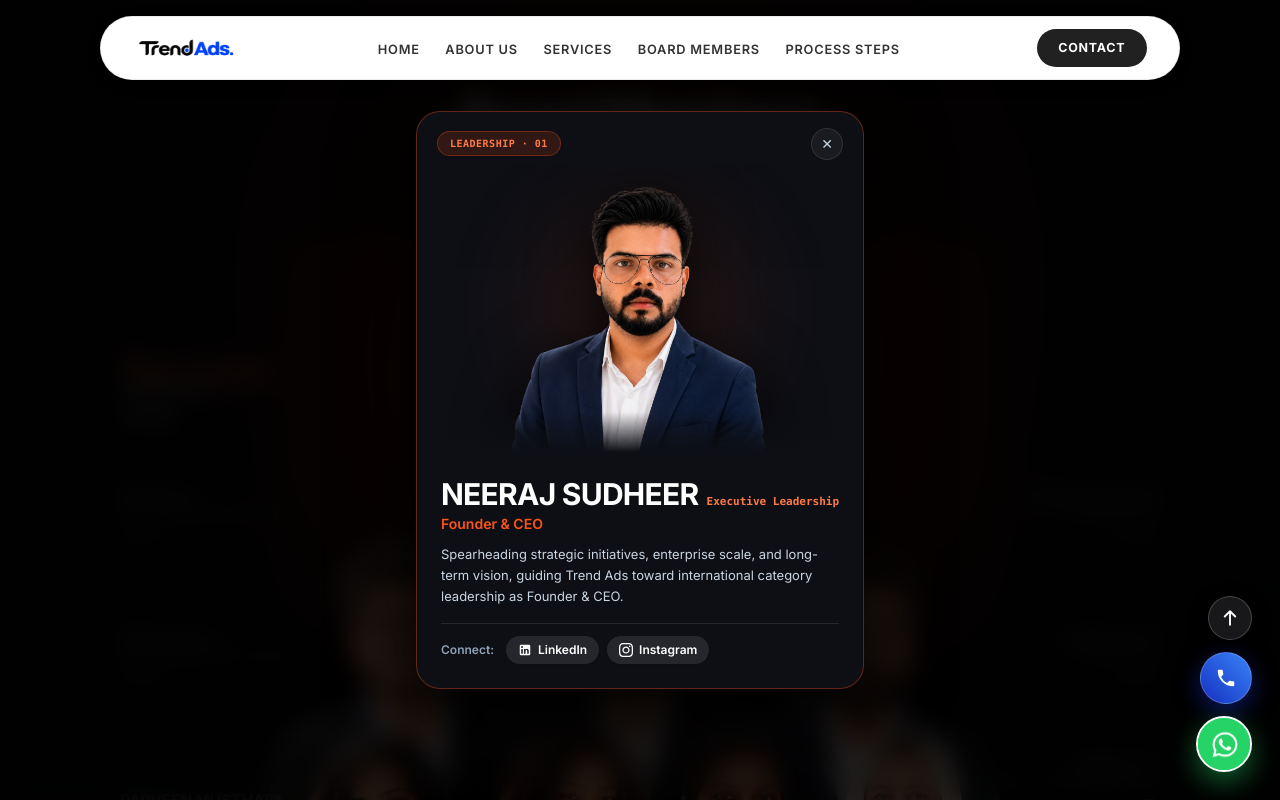
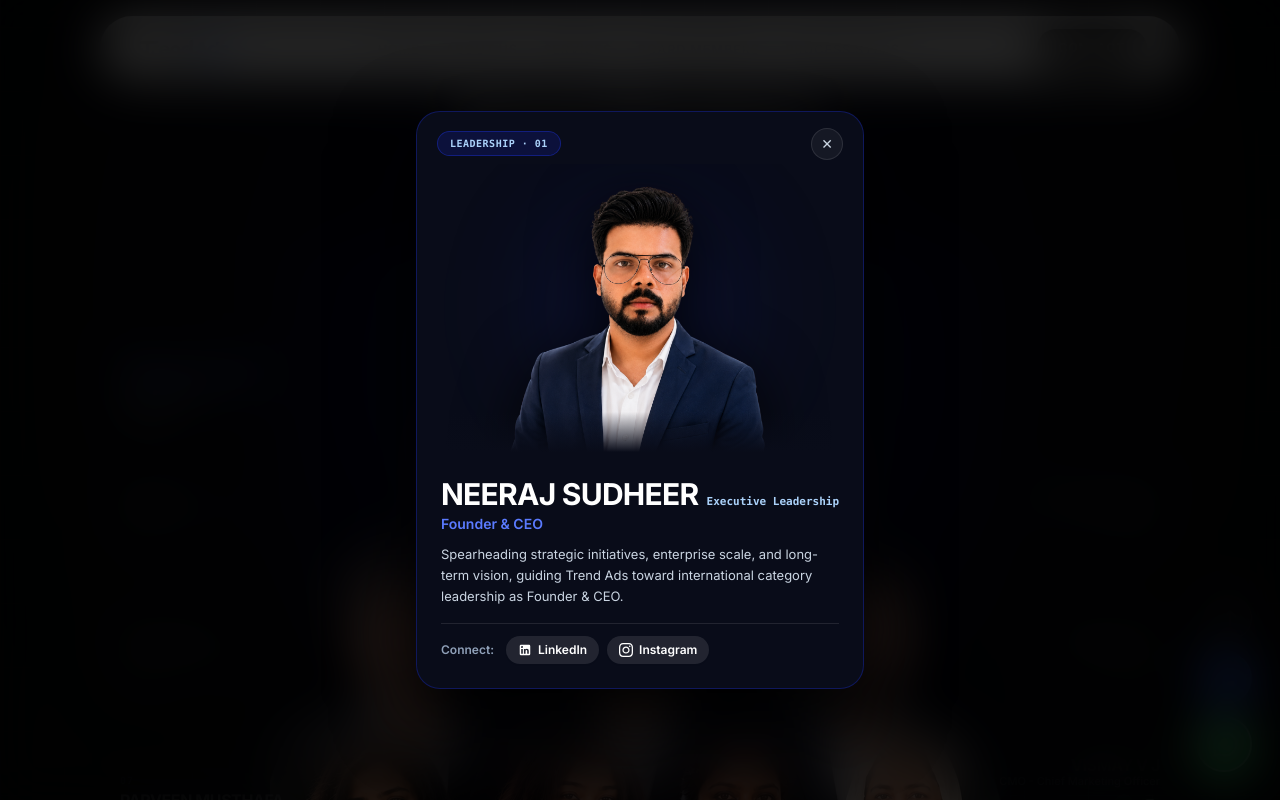
Before and after one commit to Trend-Ads/TrendAds-2.0, a Next.js app: page / in a window 1280 px wide. Both pictures are taken after a click on the button 634 px from the left and 5777 px from the top of the page. Shown: the part 5377-6177 px from the top of the page. Built offline with nearby package versions, Linux system fonts and the light colour scheme.

Commit message:
feat(members) - updates on the board members - 002

```diff
--- a/src/components/board/BoardMembersSection.tsx
+++ b/src/components/board/BoardMembersSection.tsx
@@ -1,7 +1,8 @@
 "use client";
 
 import Image from "next/image";
-import React, { useState, useRef, useEffect, useCallback } from "react";
+import React, { useState, useRef, useEffect, useCallback, useSyncExternalStore } from "react";
+import { createPortal } from "react-dom";
 import { motion, AnimatePresence } from "framer-motion";
 
 interface BoardMember {
@@ -202,6 +203,8 @@ const BOARD_MEMBERS: BoardMember[] = [
   },
 ];
 
+const emptySubscribe = () => () => {};
+
 export default function BoardMembersSection() {
   const [selectedId, setSelectedId] = useState<string | null>(null);
   const [hoveredId, setHoveredId] = useState<string | null>(null);
@@ -226,9 +229,53 @@ export default function BoardMembersSection() {
     setHoveredId(null);
   }, []);
 
+  const isClient = useSyncExternalStore(
+    emptySubscribe,
+    () => true,
+    () => false
+  );
+
+  // Stop background scroll and pause Lenis when modal is open
+  useEffect(() => {
+    if (!selectedId) return;
+
+    const originalBodyOverflow = document.body.style.overflow;
+    const originalHtmlOverflow = document.documentElement.style.overflow;
+
+    document.body.style.overflow = "hidden";
+    document.documentElement.style.overflow = "hidden";
+
+    // Pause Lenis smooth scroll if active
+    const win = window as unknown as { lenis?: { stop: () => void; start: () => void } };
+    win.lenis?.stop();
+
+    // Prevent wheel & touch on background outside the modal card
+    const handleWheelOrTouch = (e: TouchEvent | WheelEvent) => {
+      const modalEl = document.getElementById("board-member-modal-card");
+      if (modalEl && modalEl.contains(e.target as Node)) {
+        return;
+      }
+      if (e.cancelable) {
+        e.preventDefault();
+      }
+    };
+
+    window.addEventListener("wheel", handleWheelOrTouch, { passive: false });
+    window.addEventListener("touchmove", handleWheelOrTouch, { passive: false });
+
+    return () => {
+      document.body.style.overflow = originalBodyOverflow;
+      document.documentElement.style.overflow = originalHtmlOverflow;
+      win.lenis?.start();
+      window.removeEventListener("wheel", handleWheelOrTouch);
+      window.removeEventListener("touchmove", handleWheelOrTouch);
+    };
+  }, [selectedId]);
+
   // Dismiss selection on Escape or clicking outside
   useEffect(() => {
     const handleClickOutside = (e: MouseEvent) => {
+      if (selectedId) return;
       if (
         containerRef.current &&
         !containerRef.current.contains(e.target as Node)
@@ -250,7 +297,7 @@ export default function BoardMembersSection() {
       window.removeEventListener("click", handleClickOutside);
       window.removeEventListener("keydown", handleKeyDown);
     };
-  }, []);
+  }, [selectedId]);
 
   const handleMemberSelect = useCallback((id: string) => {
     setSelectedId((prev) => (prev === id ? null : id));
@@ -264,18 +311,18 @@ export default function BoardMembersSection() {
     >
       {/* ── Cinematic Studio Ambient Atmosphere ── */}
       <div
-        className="absolute top-1/4 left-1/2 -translate-x-1/2 -translate-y-1/2 w-[900px] h-[650px] pointer-events-none opacity-25 blur-[160px] rounded-full"
+        className="absolute top-1/4 left-1/2 -translate-x-1/2 -translate-y-1/2 w-[900px] h-[650px] pointer-events-none opacity-30 blur-[160px] rounded-full"
         style={{
           background:
-            "radial-gradient(circle, #ff5419 0%, #c0200a 45%, transparent 75%)",
+            "radial-gradient(circle, #1B2CC1 0%, #0c1566 45%, transparent 75%)",
         }}
         aria-hidden="true"
       />
       <div
-        className="absolute bottom-16 left-1/3 w-[550px] h-[400px] pointer-events-none opacity-15 blur-[140px] rounded-full"
+        className="absolute bottom-16 left-1/3 w-[550px] h-[400px] pointer-events-none opacity-20 blur-[140px] rounded-full"
         style={{
           background:
-            "radial-gradient(circle, #f97316 0%, #ff5419 60%, transparent 80%)",
+            "radial-gradient(circle, #3B82F6 0%, #1B2CC1 60%, transparent 80%)",
         }}
         aria-hidden="true"
       />
@@ -335,14 +382,14 @@ export default function BoardMembersSection() {
                   >
                     <span
                       className={`text-[10px] font-mono tracking-widest font-bold mb-0.5 transition-colors ${
-                        isSelected ? "text-[#ff7a45]" : "text-slate-400 group-hover:text-[#ff7a45]"
+                        isSelected ? "text-[#5B7BFF]" : "text-slate-400 group-hover:text-[#5B7BFF]"
                       }`}
                     >
                       {member.num}
                     </span>
                     <h3
                       className={`text-sm lg:text-base font-black uppercase tracking-tight leading-tight transition-colors ${
-                        isSelected ? "text-[#ff7a45]" : "text-white group-hover:text-[#ff7a45]"
+                        isSelected ? "text-[#5B7BFF]" : "text-white group-hover:text-[#5B7BFF]"
                       }`}
                     >
                       {member.name}
@@ -417,14 +464,14 @@ export default function BoardMembersSection() {
                   >
                     <span
                       className={`text-[10px] font-mono tracking-widest font-bold mb-0.5 transition-colors ${
-                        isSelected ? "text-[#ff7a45]" : "text-slate-400 group-hover:text-[#ff7a45]"
+                        isSelected ? "text-[#5B7BFF]" : "text-slate-400 group-hover:text-[#5B7BFF]"
                       }`}
                     >
                       {member.num}
                     </span>
                     <h3
                       className={`text-sm lg:text-base font-black uppercase tracking-tight leading-tight transition-colors ${
-                        isSelected ? "text-[#ff7a45]" : "text-white group-hover:text-[#ff7a45]"
+                        isSelected ? "text-[#5B7BFF]" : "text-white group-hover:text-[#5B7BFF]"
                       }`}
                     >
                       {member.name}
@@ -485,10 +532,10 @@ export default function BoardMembersSection() {
           >
             {/* Backlight halo behind the leadership pyramid */}
             <div
-              className="absolute top-[32%] left-1/2 -translate-x-1/2 -translate-y-1/2 w-[520px] h-[520px] pointer-events-none -z-10 opacity-35 blur-[90px] rounded-full"
+              className="absolute top-[32%] left-1/2 -translate-x-1/2 -translate-y-1/2 w-[520px] h-[520px] pointer-events-none -z-10 opacity-40 blur-[90px] rounded-full"
               style={{
                 background:
-                  "radial-gradient(circle, rgba(255,84,25,0.4) 0%, rgba(192,32,10,0.18) 50%, transparent 75%)",
+                  "radial-gradient(circle, rgba(27,44,193,0.5) 0%, rgba(12,21,102,0.2) 50%, transparent 75%)",
               }}
             />
 
@@ -531,7 +578,7 @@ export default function BoardMembersSection() {
                 transition={{ duration: 0.25 }}
                 className="absolute inset-0 pointer-events-none z-15"
                 style={{
-                  background: `radial-gradient(circle at ${activeMember.xPct}% ${activeMember.yPct}%, rgba(255,84,25,0.38) 0%, rgba(255,84,25,0.12) 28%, transparent 55%)`,
+                  background: `radial-gradient(circle at ${activeMember.xPct}% ${activeMember.yPct}%, rgba(27,44,193,0.42) 0%, rgba(27,44,193,0.15) 28%, transparent 55%)`,
                 }}
               />
             )}
@@ -564,7 +611,7 @@ export default function BoardMembersSection() {
                     className="w-full h-full rounded-full cursor-pointer focus:outline-none touch-manipulation relative transition-all duration-300"
                     style={{
                       background: isSelected
-                        ? "radial-gradient(circle, rgba(255,84,25,0.2) 0%, transparent 70%)"
+                        ? "radial-gradient(circle, rgba(27,44,193,0.3) 0%, transparent 70%)"
                         : "transparent",
                     }}
                   >
@@ -576,7 +623,7 @@ export default function BoardMembersSection() {
                           animate={{ scale: 1, opacity: 1 }}
                           exit={{ scale: 0.8, opacity: 0 }}
                           transition={{ duration: 0.25 }}
-                          className="absolute inset-0 rounded-full border border-[#ff5419]/70 shadow-[0_0_25px_rgba(255,84,25,0.5)] pointer-events-none"
+                          className="absolute inset-0 rounded-full border border-[#1B2CC1]/80 shadow-[0_0_25px_rgba(27,44,193,0.7)] pointer-events-none"
                         />
                       )}
                     </AnimatePresence>
@@ -590,7 +637,7 @@ export default function BoardMembersSection() {
                         animate={{ opacity: 1, y: 0, scale: 1 }}
                         exit={{ opacity: 0, y: 5, scale: 0.95 }}
                         transition={{ duration: 0.2 }}
-                        className="absolute -top-7 left-1/2 -translate-x-1/2 z-40 px-2.5 py-0.5 rounded-full bg-[#ff5419] text-white text-[9.5px] font-mono font-bold tracking-wider uppercase shadow-[0_0_18px_rgba(255,84,25,0.7)] whitespace-nowrap pointer-events-none"
+                        className="absolute -top-7 left-1/2 -translate-x-1/2 z-40 px-2.5 py-0.5 rounded-full bg-[#1B2CC1] text-white text-[9.5px] font-mono font-bold tracking-wider uppercase shadow-[0_0_18px_rgba(27,44,193,0.85)] border border-[#ABD2FA]/40 whitespace-nowrap pointer-events-none"
                       >
                         {member.num} · {member.name}
                       </motion.div>
@@ -603,34 +650,40 @@ export default function BoardMembersSection() {
           </div>
         </div>
 
-        {/* ── EXECUTIVE MEMBER PROFILE MODAL (Mobile & All Screens) ── */}
+        {/* ── EXECUTIVE MEMBER PROFILE MODAL (Portaled to body, above Navbar with backdrop blur) ── */}
+        {isClient &&
+          createPortal(
             <AnimatePresence>
               {selectedId && (() => {
                 const selectedMember = BOARD_MEMBERS.find((m) => m.id === selectedId);
                 if (!selectedMember) return null;
 
                 return (
-              <div className="fixed inset-0 z-[100] flex items-center justify-center p-4 sm:p-6">
-                {/* Backdrop Blur */}
+                  <div
+                    data-lenis-prevent="true"
+                    className="fixed inset-0 z-[99999] flex items-center justify-center p-4 sm:p-6 select-none"
+                  >
+                    {/* Backdrop Blur that covers everything including Navbar */}
                     <motion.div
                       initial={{ opacity: 0 }}
                       animate={{ opacity: 1 }}
                       exit={{ opacity: 0 }}
                       onClick={() => setSelectedId(null)}
-                  className="absolute inset-0 bg-black/85 backdrop-blur-md cursor-pointer"
+                      className="fixed inset-0 bg-black/85 backdrop-blur-xl cursor-pointer"
                     />
 
                     {/* Modal Dialog Card */}
                     <motion.div
+                      id="board-member-modal-card"
                       initial={{ opacity: 0, scale: 0.9, y: 25 }}
                       animate={{ opacity: 1, scale: 1, y: 0 }}
                       exit={{ opacity: 0, scale: 0.92, y: 15 }}
                       transition={{ type: "spring", damping: 26, stiffness: 320 }}
-                  className="relative w-full max-w-md bg-[#0d0f15] border border-[#ff5419]/35 rounded-3xl overflow-hidden shadow-[0_25px_80px_rgba(0,0,0,0.95)] z-10 flex flex-col text-white"
+                      className="relative w-full max-w-md max-h-[90vh] overflow-y-auto bg-[#090c19] border border-[#1B2CC1]/40 rounded-3xl overflow-hidden shadow-[0_25px_80px_rgba(0,0,0,0.95)] z-10 flex flex-col text-white"
                     >
                       {/* Header Bar */}
                       <div className="flex items-center justify-between px-5 pt-4 pb-1 z-20">
-                    <div className="inline-flex items-center gap-1.5 px-3 py-1 rounded-full bg-[#ff5419]/15 border border-[#ff5419]/30 text-[#ff7a45] text-[10px] font-mono font-bold tracking-wider uppercase">
+                        <div className="inline-flex items-center gap-1.5 px-3 py-1 rounded-full bg-[#1B2CC1]/20 border border-[#1B2CC1]/50 text-[#ABD2FA] text-[10px] font-mono font-bold tracking-wider uppercase">
                           <span>LEADERSHIP · {selectedMember.num}</span>
                         </div>
                         <button
@@ -646,9 +699,9 @@ export default function BoardMembersSection() {
                       {/* Individual Member Cutout Portrait */}
                       <div className="relative w-full h-64 sm:h-72 flex items-end justify-center overflow-hidden">
                         <div
-                      className="absolute top-1/2 left-1/2 -translate-x-1/2 -translate-y-1/2 w-56 h-56 pointer-events-none opacity-30 blur-3xl rounded-full"
+                          className="absolute top-1/2 left-1/2 -translate-x-1/2 -translate-y-1/2 w-56 h-56 pointer-events-none opacity-35 blur-3xl rounded-full"
                           style={{
-                        background: "radial-gradient(circle, #ff5419 0%, transparent 70%)",
+                            background: "radial-gradient(circle, #1B2CC1 0%, transparent 70%)",
                           }}
                         />
                         <Image
@@ -659,7 +712,7 @@ export default function BoardMembersSection() {
                           priority
                           className="relative z-10 max-h-full w-auto object-contain object-bottom filter drop-shadow-[0_15px_30px_rgba(0,0,0,0.85)]"
                         />
-                    <div className="absolute bottom-0 left-0 right-0 h-10 bg-gradient-to-t from-[#0d0f15] to-transparent z-10" />
+                        <div className="absolute bottom-0 left-0 right-0 h-10 bg-gradient-to-t from-[#090c19] to-transparent z-10" />
                       </div>
 
                       {/* Member Details */}
@@ -668,12 +721,12 @@ export default function BoardMembersSection() {
                           <h3 className="text-2xl sm:text-3xl font-black uppercase text-white tracking-tight">
                             {selectedMember.name}
                           </h3>
-                      <span className="text-[11px] font-mono font-semibold text-[#ff7a45]">
+                          <span className="text-[11px] font-mono font-semibold text-[#ABD2FA]">
                             {selectedMember.department}
                           </span>
                         </div>
 
-                    <p className="text-xs sm:text-sm font-semibold text-[#ff5419] mb-2.5">
+                        <p className="text-xs sm:text-sm font-semibold text-[#5B7BFF] mb-2.5">
                           {selectedMember.role}
                         </p>
 
@@ -722,7 +775,9 @@ export default function BoardMembersSection() {
                   </div>
                 );
               })()}
-        </AnimatePresence>
+            </AnimatePresence>,
+            document.body
+          )}
       </div>
     </section>
   );
--- a/src/components/providers/SmoothScrollProvider.tsx
+++ b/src/components/providers/SmoothScrollProvider.tsx
@@ -21,6 +21,8 @@ export default function SmoothScrollProvider({
       infinite: false,
     });
 
+    (window as unknown as { lenis?: Lenis }).lenis = lenis;
+
     let rafId: number;
 
     function raf(time: number) {
@@ -33,6 +35,7 @@ export default function SmoothScrollProvider({
     return () => {
       cancelAnimationFrame(rafId);
       lenis.destroy();
+      delete (window as unknown as { lenis?: Lenis }).lenis;
     };
   }, []);
 
```
Lines whose indentation alone changed are shown as unchanged.
